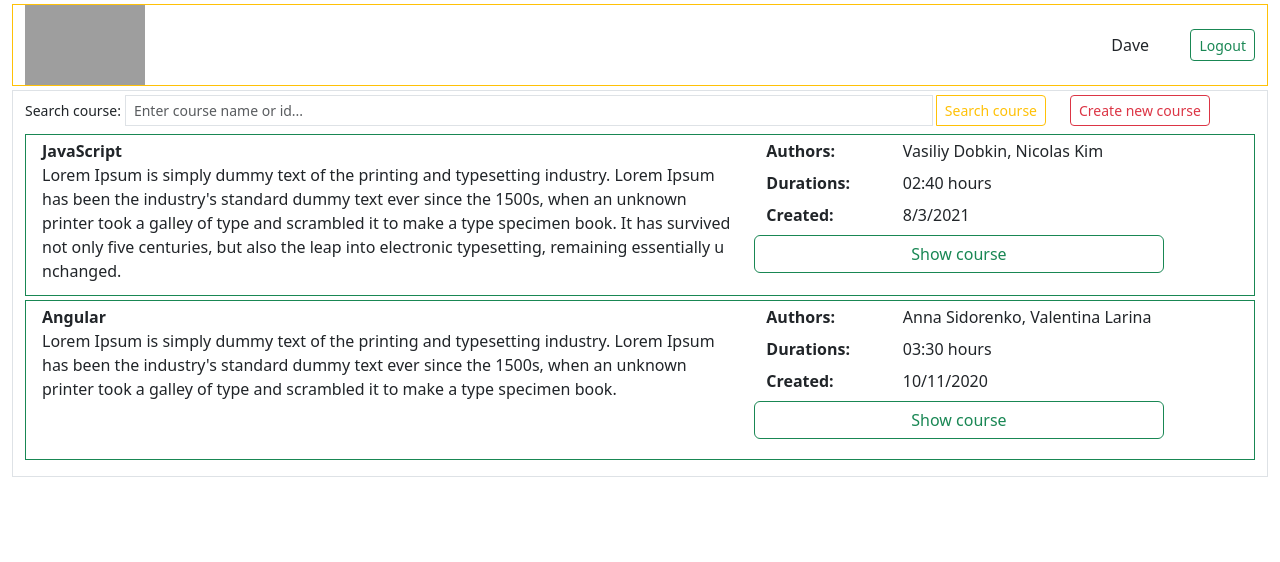
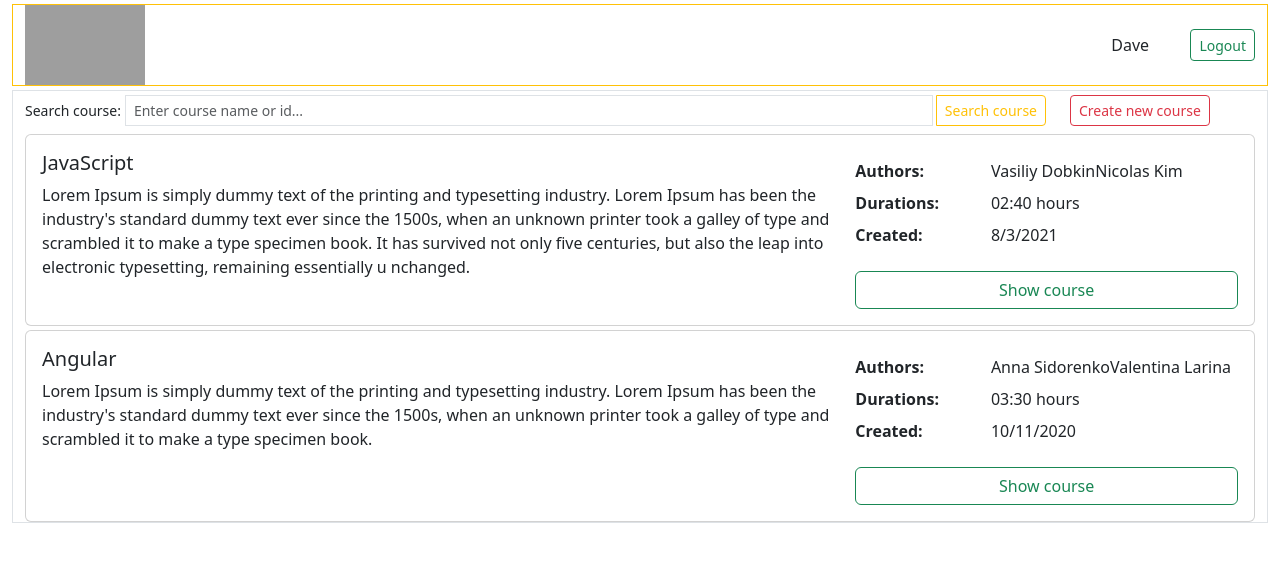
Before and after one commit to AlexRecross/new-test-cra, a React (Create React App) app: page / in a window 1280 px wide. Shown: the top 562 px of the page. Built offline with nearby package versions, Linux system fonts and the light colour scheme; grey boxes are pictures that could not be loaded.

Commit message:
recommended edits

```diff
--- a/package.json
+++ b/package.json
@@ -7,6 +7,7 @@
     "@testing-library/react": "^13.4.0",
     "@testing-library/user-event": "^13.5.0",
     "bootstrap": "^5.3.2",
+    "lodash.isempty": "^4.4.0",
     "react": "^18.2.0",
     "react-dom": "^18.2.0",
     "react-scripts": "5.0.1",
--- a/src/App.jsx
+++ b/src/App.jsx
@@ -8,8 +8,12 @@ import CreateCourse from "./components/create-courses/create-course";
 
 function App() {
 	//common data
-	const [courses, setCourses] = useState(mockedCoursesList)
 	const [authors, setAuthors] = useState(mockedAuthorsList)
+	const [courses, setCourses] = useState(mockedCoursesList.map(course => ({ ...course, authors: authorsNameById(course.authors)})))
+
+	function authorsNameById(authorsIDs) {
+		return authorsIDs.map( authorId => authors.find(({ id }) => id === authorId)?.name)
+	}
 
 	//template and render
 	const [page, setPage] = useState('courses')
--- /dev/null
+++ b/src/components/courses/components/course-card/card.jsx
@@ -0,0 +1,38 @@
+import React from "react";
+import { Card, CardBody, CardTitle, CardText, Button, Row, Col} from "reactstrap";
+import formatToHoursAndMinutes from "../../../../helpers/format-to-hours-and-minutes";
+
+export default function CCard ({course}) {
+
+	return (
+		<Card className='mt-1'>
+			<CardBody >
+				<Row xs='2'>
+					<Col className='col-8'>
+						<CardTitle tag="h5">
+							{course.title}
+						</CardTitle>
+						<CardText>
+							{course.description}
+						</CardText>
+					</Col>
+					<Col className='col-4 mt-2'>
+						<dl className='row'>
+							<dt className='col-4'>Authors: </dt>
+							<dd className='col-8 d-inline-block text-truncate'>
+								{course.authors}
+							</dd>
+							<dt className='col-4'>Durations: </dt>
+							<dd className='col-8'>
+								{formatToHoursAndMinutes(course.duration)}
+							</dd>
+							<dt className='col-4'>Created: </dt>
+							<dd className='col-8'>{course.creationDate}</dd>
+						</dl>
+						<Button color='success' className='col-12' outline>Show course</Button>
+					</Col>
+				</Row>
+			</CardBody>
+		</Card>
+	)
+}
--- a/src/components/courses/components/course-card/courses-cards.jsx
+++ /dev/null
@@ -1,42 +0,0 @@
-import React from 'react';
-import { Button, List} from "reactstrap";
-import toHoursAndMinutes from "../../../../common/to-hours-and-minutes";
-
-function CoursesCards({courses, authors}) {
-
-	function authorsNameById(authorsId) {
-		return authorsId.map(authorId => authors.find(({ id }) => id === authorId)?.name).join(', ')
-	}
-
-	return (
-		<List className='mt-1'>
-			{courses.map((course) => {
-				return (
-					<li key={course.id} className='row border border-success mt-1 mx-0'>
-						<dl className='col-7 m-1' >
-							<dt><b>{course.title}</b></dt>
-							<dd>{course.description}</dd>
-						</dl>
-						<div className='col-4 m-1'>
-							<dl className='row'>
-								<dt className='col-4'><b>Authors: </b></dt>
-								<dd className='col-8 d-inline-block text-truncate'>
-									{authorsNameById(course.authors)}
-								</dd>
-								<dt className='col-4'><b>Durations: </b></dt>
-								<dd className='col-8'>
-									{toHoursAndMinutes(course.duration)}
-								</dd>
-								<dt className='col-4'><b>Created: </b></dt>
-								<dd className='col-8'>{course.creationDate}</dd>
-								<Button color='success' outline>Show course</Button>
-							</dl>
-						</div>
-					</li>
-				);
-			})}
-		</List>
-	);
-}
-
-export default CoursesCards;
--- a/src/components/courses/components/search-bar/search-bar.jsx
+++ b/src/components/courses/components/search-bar/search-bar.jsx
@@ -7,6 +7,7 @@ export default function SearchBar({ value, onChange, searchCourse, showCreateCou
 			<Row>
 				<Col sm='10'>
 					<Form
+						type='get'
 						onSubmit={searchCourse}
 					>
 						<InputGroup>
--- a/src/components/courses/courses.jsx
+++ b/src/components/courses/courses.jsx
@@ -1,9 +1,9 @@
 import React, { useState } from 'react';
-import { Container, Row } from 'reactstrap';
+import {CardColumns, Container, Row} from 'reactstrap';
 import SearchBar from './components/search-bar/search-bar';
-import CoursesCards from "./components/course-card/courses-cards";
+import CCard from "./components/course-card/card";
 
-export default function Courses({ courses, authors, showCreateCourse }) {
+export default function Courses({ courses, showCreateCourse }) {
 
 	//search component functionality
 	const [searchValue, setSearchValue] = useState('');
@@ -30,10 +30,16 @@ export default function Courses({ courses, authors, showCreateCourse }) {
 				/>
 			</Row>
 			<Row>
-				<CoursesCards
-					authors={authors}
-					courses={filteredCourses}
-				/>
+				<CardColumns className='mt-1'>
+					{filteredCourses.map((course) => {
+						return (
+							<CCard
+								key={course.id}
+								course={course}
+							/>
+						);
+					})}
+				</CardColumns>
 			</Row>
 		</Container>
 	);
--- a/src/components/create-courses/component/authors-lists.jsx
+++ b/src/components/create-courses/component/authors-lists.jsx
@@ -1,30 +1,16 @@
-import React, {useMemo} from "react";
-import { Button, List, Col, Row } from "reactstrap";
+import React from "react";
+import { Button, List, Row, Col } from "reactstrap";
 
 export default function AuthorsLists({ authorsList, setAuthorsList }) {
 
-	const authorsNotSelected = useMemo( () => {
-		return authorsList.filter(({ selected }) => !selected);
-	}, [authorsList])
-
-	const authorsSelected = useMemo( () => {
-		return authorsList.filter(({ selected }) => selected);
-	}, [authorsList])
-
 	function selectToggle(authorId) {
-		const newArray = authorsList.filter((author) => author.id !== authorId);
-		const author = authorsList.find(author => author.id === authorId);
-		author.selected === true ?	author.selected = false : author.selected = true;
-		newArray.push(author)
-		setAuthorsList(newArray)
+		setAuthorsList(authorsList.map(author => author.id === authorId ? { ...author, selected: !author.selected } : author))
 	}
 
 	return <Row xs='1' className='mt-1'>
-		{!authorsNotSelected.length ? <List type="unstyled">
-				<li><b>Available authors empty</b></li>
-			</List> : <List type="unstyled">
+			<List type="unstyled">
 				<b>Available authors:</b>
-				{authorsNotSelected.map((author) => <li  className='row mt-1' key={author.id}>
+				{authorsList.map(author => !author.selected ?  <li  className='row mt-1' key={author.id}>
 					<Col className='col-10 mt-1'>
 						<span>{author.name}</span>
 					</Col>
@@ -40,14 +26,11 @@ export default function AuthorsLists({ authorsList, setAuthorsList }) {
 							Select
 						</Button>
 					</Col>
-				</li>)}
+				</li> : null)}
 			</List >
-		}
-		{!authorsSelected.length ? <List type="unstyled">
-			<li><b>Authors not selected</b></li>
-		</List> : <List type="unstyled">
+			<List type="unstyled">
 				<b>Selected authors:</b>
-			{authorsSelected.map((author) => <li className='row mt-1' key={author.id}>
+				{authorsList.map( author => author.selected ? <li className='row mt-1' key={author.id}>
 					<Col className='col-10 mt-1'>
 						<span>{author.name}</span>
 					</Col>
@@ -63,7 +46,7 @@ export default function AuthorsLists({ authorsList, setAuthorsList }) {
 							delete
 						</Button>
 					</Col>
-			</li>)}
-		</List>}
+				</li> : null)}
+			</List>
 	</Row>
 }
--- a/src/components/create-courses/component/create-new-author.jsx
+++ b/src/components/create-courses/component/create-new-author.jsx
@@ -15,7 +15,7 @@ export default function AddNewAuthor({ addAuthorToList }) {
 		return newAuthor
 	}
 
-	const newName = (event) => {
+	const onChangeHandler = (event) => {
 		setNewAuthorName(event.target.value)
 	}
 	function addNewAuthor() {
@@ -40,7 +40,7 @@ export default function AddNewAuthor({ addAuthorToList }) {
 					placeholder='Enter new author name'
 					type="text"
 					value={newAuthorName}
-					onChange={newName}
+					onChange={onChangeHandler}
 				/>
 				<Button
 					className='mt-1 col-2 rounded-end-pill'
--- a/src/components/create-courses/create-course.jsx
+++ b/src/components/create-courses/create-course.jsx
@@ -1,12 +1,31 @@
 import React, {useEffect, useState} from 'react';
 import { Container, Button, Input, Label, Form, Row, Col } from "reactstrap";
-import toHoursAndMinutes from "../../common/to-hours-and-minutes";
+import formatToHoursAndMinutes from "../../helpers/format-to-hours-and-minutes";
 import AuthorsLists from "./component/authors-lists";
 import AddNewAuthor from "./component/create-new-author";
 import { v4 as uuidv4 } from 'uuid';
 
+function validateCourseFormData(course) {
+	if( course.title === '') {
+		alert('Field "Title" is not filled in!')
+		return false
+	}
+	if( course.description === '') {
+		alert('Field "Description" is not filled in!')
+		return false
+	}
+	if( course.authors.length < 2) {
+		alert('The course must include at least two authors!')
+		return false
+	}
+	if( course.duration <= 0) {
+		alert('Field "Duration" is not filled in!')
+		return false
+	}
+	return true
+}
+
 function CreateCourse({authors, addAuthor, addCourse, goToCourses}) {
-
 	// AuthorsLists states and functionality
 	const [authorsList, setAuthorsList] = useState(authors);
 
@@ -16,7 +35,7 @@ function CreateCourse({authors, addAuthor, addCourse, goToCourses}) {
 
 	//"Add New Author" functionality
 	function addNewAuthorToList(newAuthor) {
-		newAuthor !== undefined ? addAuthor(newAuthor) : console.log('newAuthor false',newAuthor)
+		newAuthor ? addAuthor(newAuthor) : console.log('newAuthor false',newAuthor)
 	}
 
 	// Form States, data and functionality
@@ -29,50 +48,28 @@ function CreateCourse({authors, addAuthor, addCourse, goToCourses}) {
 		authors: []
 	})
 
-	const handleChange = (evnt) => {
+	const handleChange = (event) => {
 		setFormState((prev) => ({
 			...prev,
-			[evnt.target.name]: evnt.target.value
+			[event.target.name]: event.target.value
 		}));
 	};
 
 	function getAuthorsId() {
-		const authorsId = []
-		for(let i = 0; i < authorsList.length; i++) {
-			if(authorsList[i].selected){
-				let id = authorsList[i].id
-				authorsId.push(id)
+		return authorsList.reduce( (newArr, author) => {
+			if (author.selected) {
+				newArr.push(author.name);
 			}
-		}
-		return authorsId
-	}
-
-	function validateCourseFormData(course) {
-		if( course.title === '') {
-			alert('Field "Title" is not filled in!')
-			return false
-		}
-		if( course.description === '') {
-			alert('Field "Description" is not filled in!')
-			return false
-		}
-		if( course.authors.length < 2) {
-			alert('The course must include at least two authors!')
-			return false
-		}
-		if( course.duration <= 0) {
-			alert('Field "Duration" is not filled in!')
-			return false
-		}
-		return true
+			return newArr;
+		}, []);
 	}
 
 	function createNewCourse() {
-		const course = formState;
-		course.id= uuidv4();
-		course.creationDate= new Date().toLocaleString().slice(0,10).replace(/\./g,'/');
-		course.authors= getAuthorsId()
-		return course
+		return ({ ...formState,
+			id: uuidv4(),
+			creationDate: new Date().toLocaleString().slice(0,10).replace(/\./g,'/'),
+			authors: getAuthorsId()
+		})
 	}
 
 	function handleSubmit(e){
@@ -80,10 +77,9 @@ function CreateCourse({authors, addAuthor, addCourse, goToCourses}) {
 		const course =createNewCourse()
 		if(!validateCourseFormData(course)){
 			return alert('Form not valid');
-		}else{
+		}
 			addCourse(course)
 			goToCourses()
-		}
 	}
 
 	return (
@@ -140,7 +136,7 @@ function CreateCourse({authors, addAuthor, addCourse, goToCourses}) {
 								size='sm'
 								for='courseDuration'
 							>
-								<b>Duration: {toHoursAndMinutes(formState.duration)}</b>
+								<b>Duration: {formatToHoursAndMinutes(formState.duration)}</b>
 							</Label>
 							<Input
 								bsSize="sm"
--- a/src/common/to-hours-and-minutes.jsx
+++ b/src/helpers/format-to-hours-and-minutes.jsx
@@ -1,6 +1,6 @@
 //hours to minutes
 
-export default function toHoursAndMinutes(totalMinutes) {
+export default function formatToHoursAndMinutes(totalMinutes) {
 	function padToTwoDigits(num) {
 		return num.toString().padStart(2, '0');
 	}
```
Also changed, not shown: src/components/courses/courses.module.css (deleted, +0 -7 lines), 1 other file (tests, documents, lock files or other folders). Lines whose indentation alone changed are shown as unchanged.
